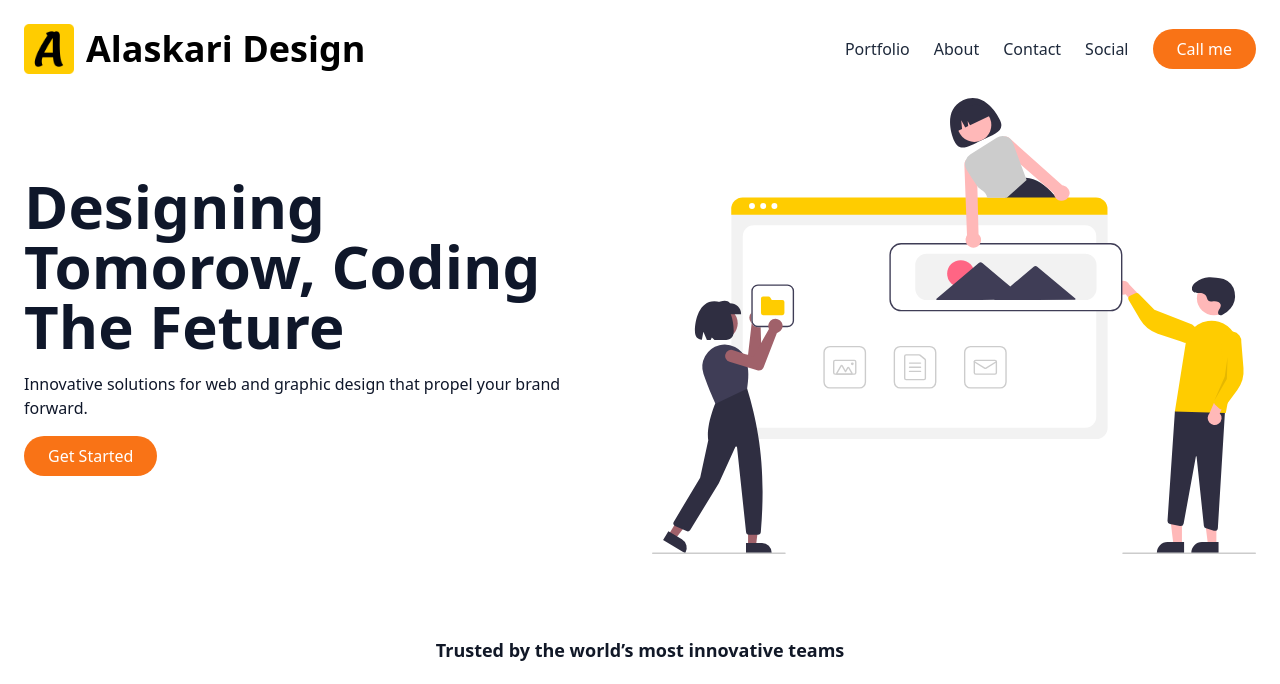
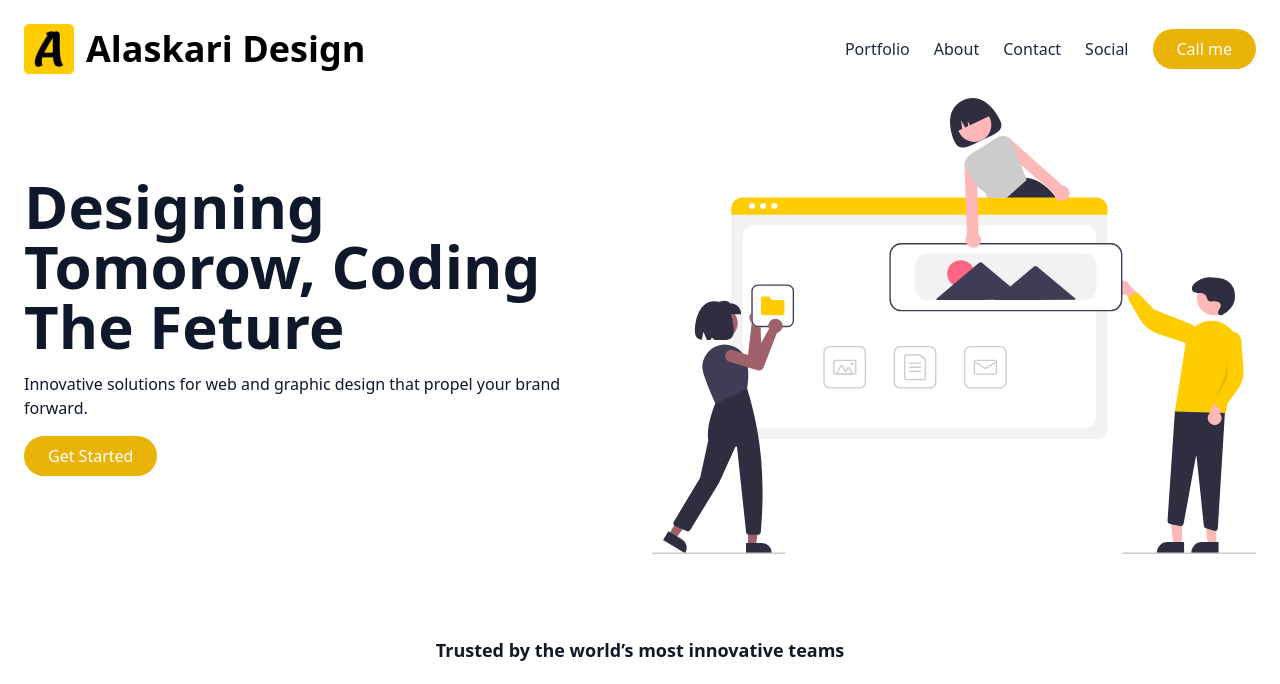
Before and after one commit to MohamadAlaskari/Tailwind-css, a website: page index.html in a window 1280 px wide. Shown: the top 684 px of the page. Drawn offline with Linux system fonts and the light colour scheme.

Commit message:
farbe ändern

```diff
--- a/index.html
+++ b/index.html
@@ -28,7 +28,7 @@
                 <a href="#" class="text-slate-800 hover:text-orange-500">About</a>
                 <a href="#" class="text-slate-800 hover:text-orange-500">Contact</a>
                 <a href="#" class="text-slate-800 hover:text-orange-500">Social</a>
-                <a href="#" class="py-2 px-6 rounded-full bg-orange-500 text-white hover:bg-slate-800  ">Call me</a>
+                <a href="#" class="py-2 px-6 rounded-full bg-yellow-500 text-white hover:bg-slate-800  ">Call me</a>
             </div>
         </div>
     </nav>
@@ -43,7 +43,7 @@
                 <p>
                     Innovative solutions for web and graphic design that propel your brand forward.
                 </p>
-                <a href="#" class="py-2 px-6 self-center md:self-start rounded-full  bg-orange-500 text-white">Get
+                <a href="#" class="py-2 px-6 self-center md:self-start rounded-full  bg-yellow-500 text-white">Get
                     Started</a>
             </div>
             <div class="md:w-1/2 ">
```
Also changed, not shown: src/output.css.
